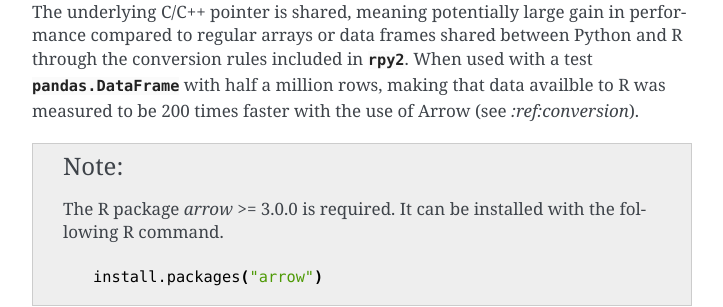
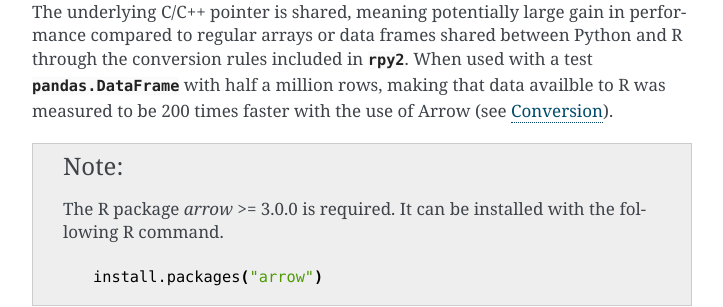
Before and after one commit to rpy2/rpy2-arrow, a Sphinx documentation site: the page built from doc/index.rst, in a window 1280 px wide and 900 px high, scrolled down 377 px. Shown: the part 161-468 px from the top of the window, without its empty margins (388-1111 px from the left). Built offline with Sphinx 7.4.7, drawn with Linux system fonts in a browser that asks for light colours.

Commit message:
Fix cross-ref link.

```diff
--- a/doc/index.rst
+++ b/doc/index.rst
@@ -35,7 +35,7 @@ arrays or data frames shared between Python and R through the
 conversion rules included in :mod:`rpy2`. When used with a test
 :class:`pandas.DataFrame` with half a million rows, making that data
 availble to R was measured to be 200 times faster with the use of Arrow
-(see `:ref:conversion`).
+(see :ref:`conversion`).
 
 .. note::
 
```
